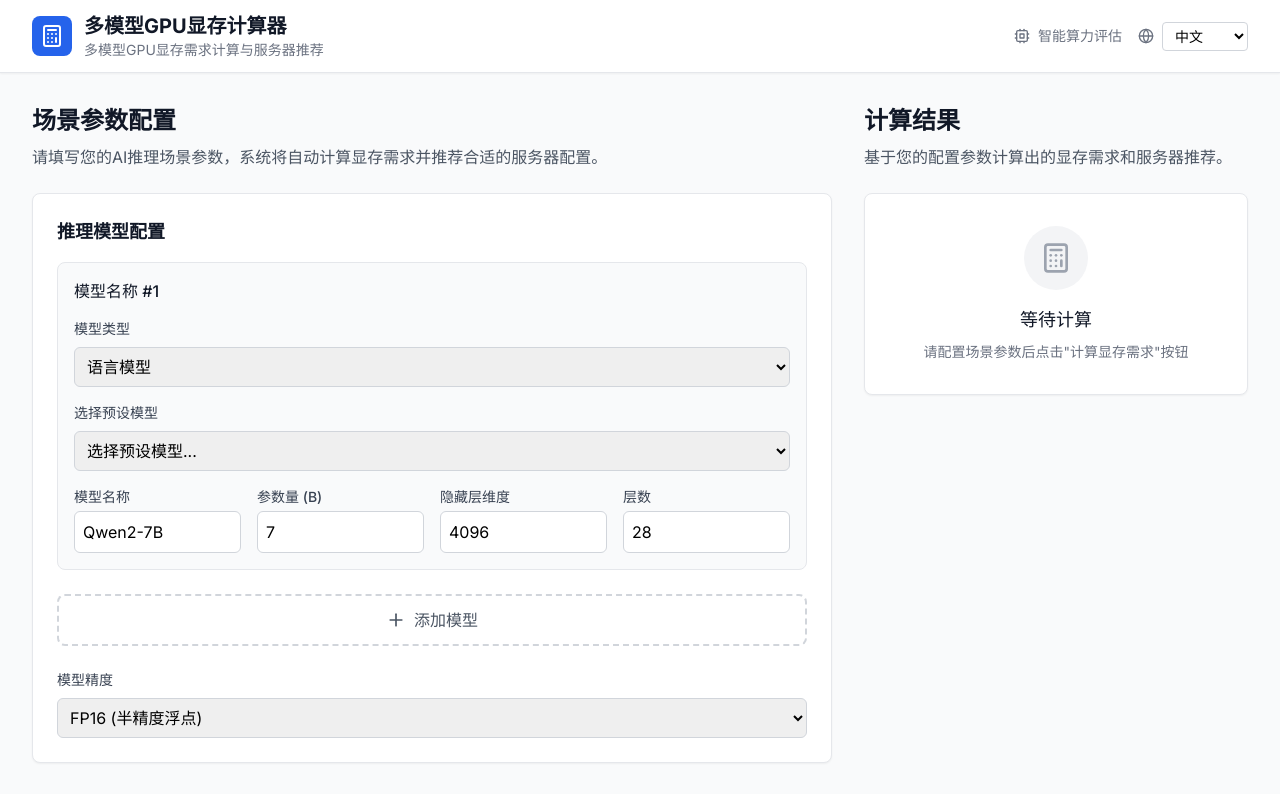
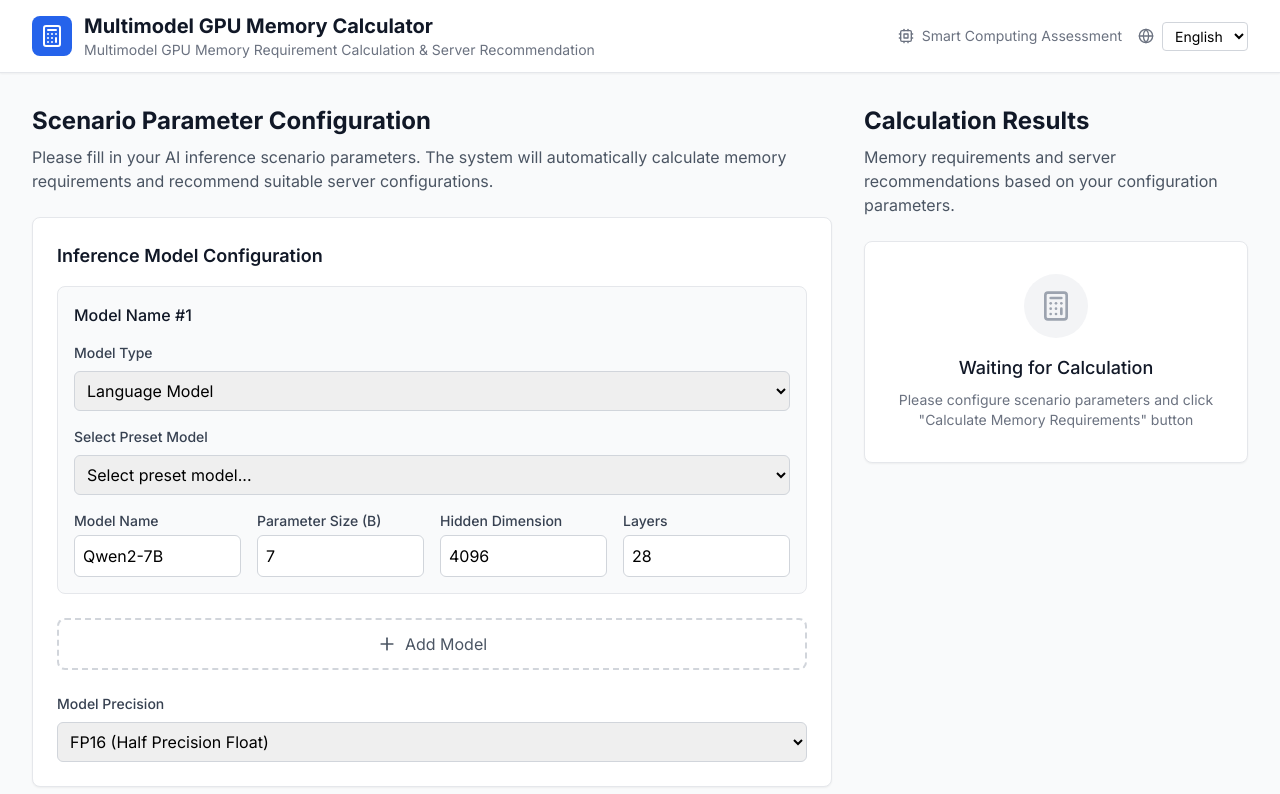
Before and after one commit to CharlesChan1996/multimodel-gpu-memory-calculator, a Next.js app: page / in a window 1280 px wide. Shown: the top 794 px of the page. Built offline with nearby package versions, Linux system fonts and the light colour scheme.

Commit message:
feat: 将默认语言切换为英文 - 优化海外用户体验

```diff
--- a/app/i18n/locales.ts
+++ b/app/i18n/locales.ts
@@ -1,7 +1,7 @@
 export const locales = ['zh', 'en'] as const;
 export type Locale = typeof locales[number];
 
-export const defaultLocale: Locale = 'zh';
+export const defaultLocale: Locale = 'en';
 
 export const localeNames = {
   zh: '中文',
--- a/app/layout.tsx
+++ b/app/layout.tsx
@@ -42,13 +42,13 @@ export const metadata: Metadata = {
   alternates: {
     canonical: '/',
     languages: {
+      'en-US': '/',
       'zh-CN': '/zh',
-      'en-US': '/en',
     },
   },
   openGraph: {
     type: 'website',
-    locale: 'zh_CN',
+    locale: 'en_US',
     url: 'https://llmgpucalculator.info',
     title: 'GPU Memory Calculator - AI Model VRAM Requirements',
     description: 'Professional GPU memory calculator for AI models. Calculate VRAM requirements for LLM, multimodal, and TTS models.',
@@ -87,7 +87,7 @@ export default function RootLayout({
   children: React.ReactNode
 }) {
   return (
-    <html lang="zh">
+    <html lang="en">
       <body className={inter.className}>
         <GoogleAnalytics />
         <StructuredData />
--- a/app/manifest.ts
+++ b/app/manifest.ts
@@ -22,7 +22,7 @@ export default function manifest(): MetadataRoute.Manifest {
       },
     ],
     categories: ['utilities', 'productivity', 'developer'],
-    lang: 'zh-CN',
+    lang: 'en-US',
     orientation: 'portrait-primary',
     scope: '/',
   }
```
